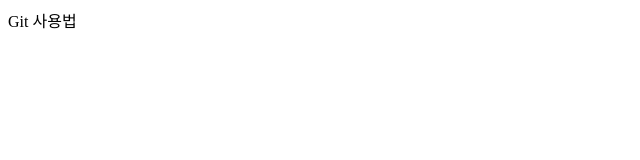
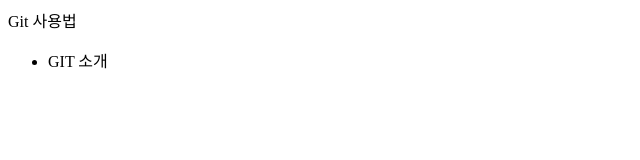
Before and after one commit to memohsa/opentutorials, a plain HTML site: page index.html in a window 1280 px wide. Shown: the full height of the page, 0-640 px from the left. Drawn offline with Linux system fonts and the light colour scheme.

Commit message:
GIT 소개 추가

```diff
--- a/index.html
+++ b/index.html
@@ -4,6 +4,7 @@
 		Git 사용법
 	</headr>
 	<ul>
+	  <li>GIT 소개</li>
 	</ul>
 	</body>
 </html>
```
